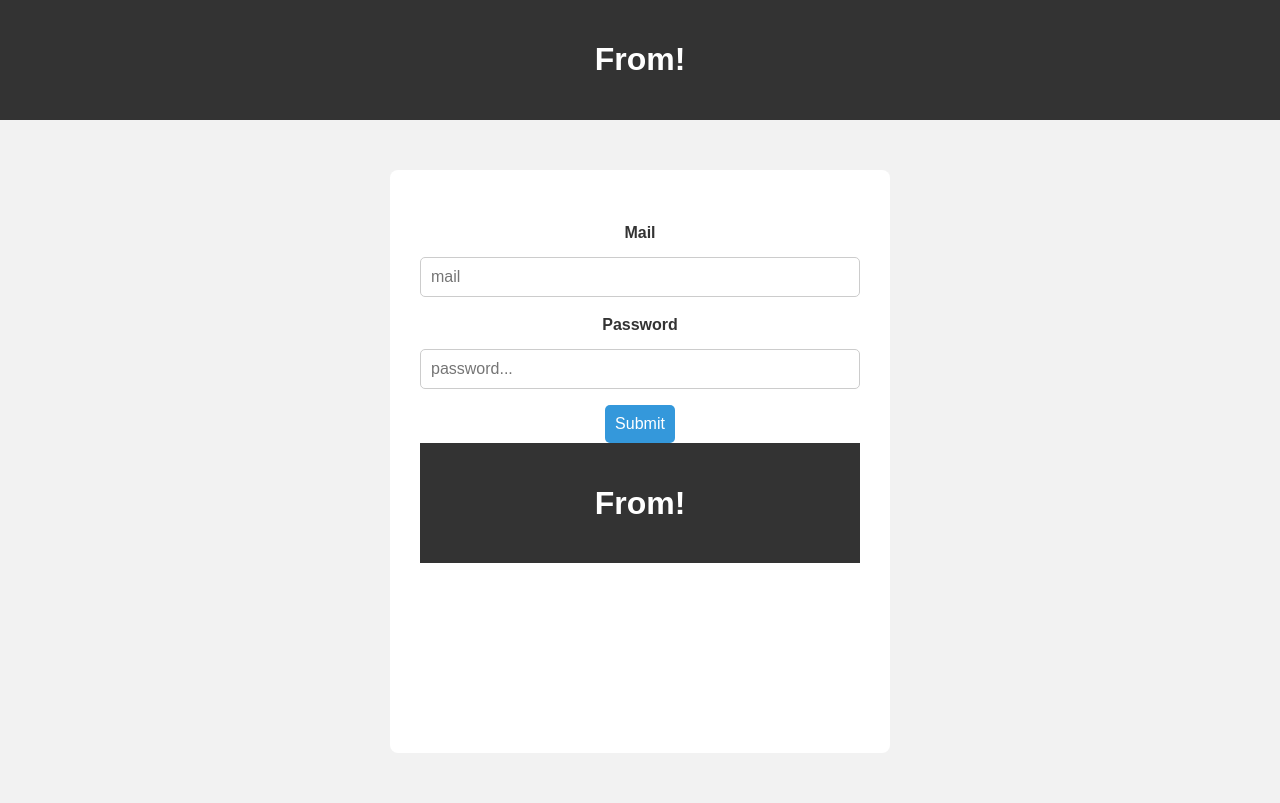
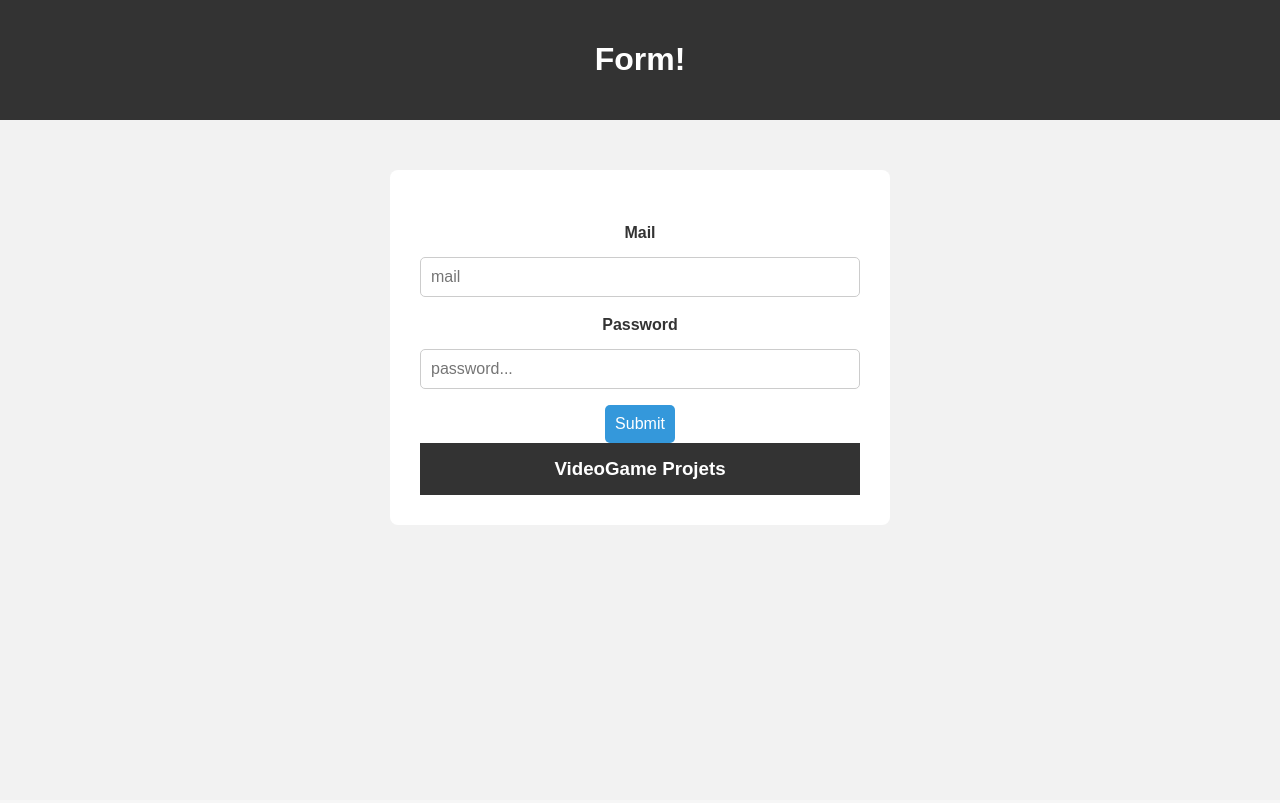
Before and after one commit to vimobo/videojuegos_equipolimon, a PHP site: page / in a window 1280 px wide. After the commit the page ends 495 px from the top, so only its background shows below. Run offline with PHP 8.4, Linux system fonts and the light colour scheme.

Commit message:
actualziacion simple

```diff
--- a/View/Layout/header.php
+++ b/View/Layout/header.php
@@ -11,6 +11,6 @@
 
     <body>
         <header>
-            <h1>From!</h1>
+            <h1>Form!</h1>
         </header>
         <main>
--- a/public/index.php
+++ b/public/index.php
@@ -4,5 +4,3 @@ declare(strict_types=1);
 use Controller\FrontController;
 
 require __DIR__ . '/../src/bootstrap.php';
-
-?>
--- a/src/Lib/Pages.php
+++ b/src/Lib/Pages.php
@@ -13,6 +13,6 @@ class Pages {
 
         require self::VIEWS_DIR . 'Layout/header.php';
         require self::VIEWS_DIR . $pageName . '.php';
-        require self::VIEWS_DIR . 'Layout/header.php';
+        require self::VIEWS_DIR . 'Layout/footer.php';
     }
 }
```
